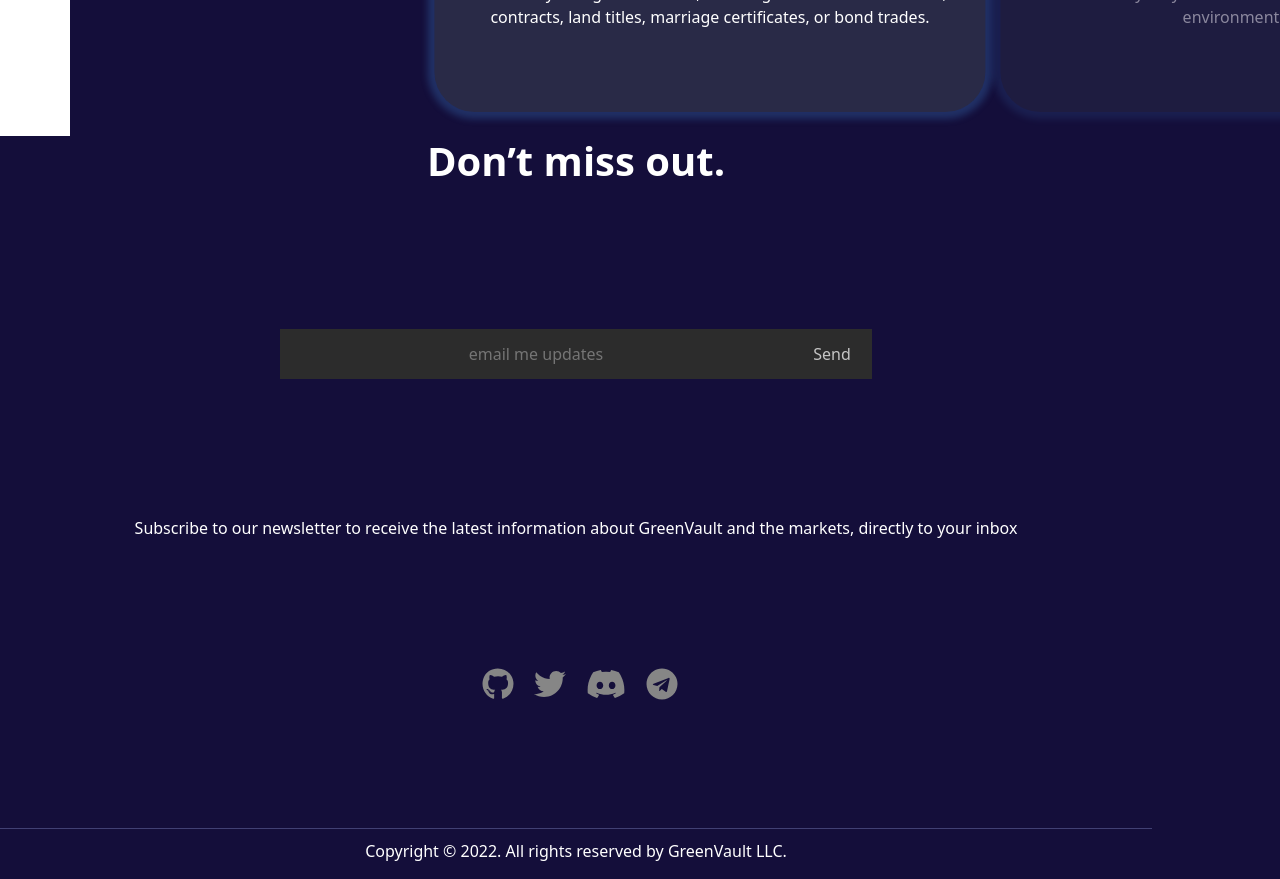
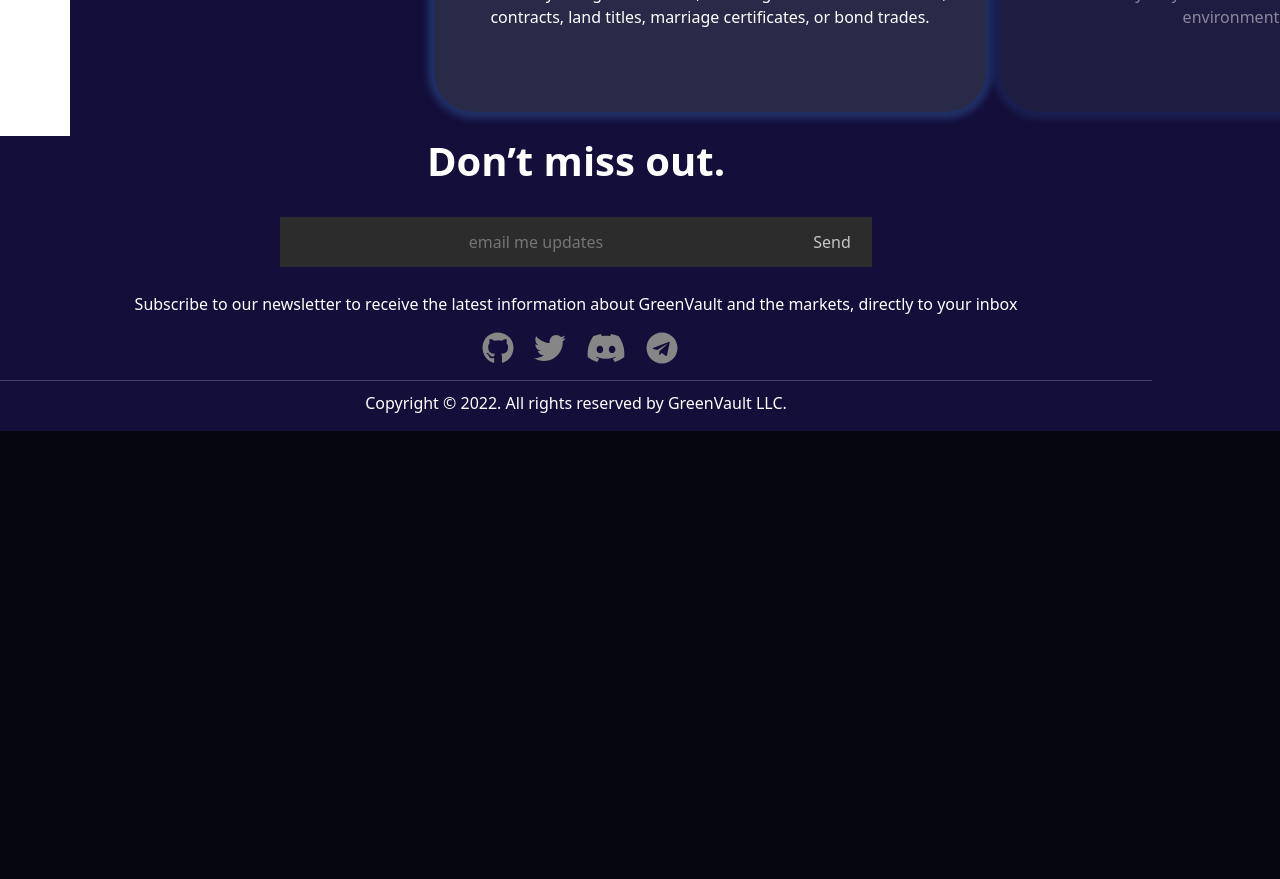
Before and after one commit to Jasper-Rowan/NatureDAO-landing-page, a Next.js app: page / in a window 1280 px wide. Shown: the part 2880-3759 px from the top of the page. After the commit the page ends 3311 px from the top, so only its background shows below. Built offline with nearby package versions, Linux system fonts and the light colour scheme.

Commit message:
changed the footer height to be much smaller.

```diff
--- a/styles/Footer.module.css
+++ b/styles/Footer.module.css
@@ -5,7 +5,7 @@
 }
 
 .row {
-  min-height: calc(100vh - 57px);
+  min-height: calc(20vh - 57px);
   width: 90vw;
   margin: auto;
   text-align: center;
```
